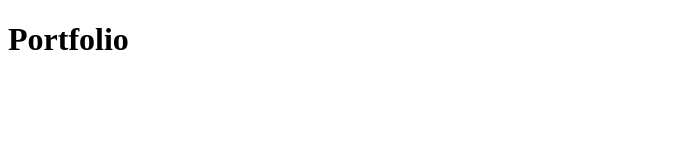
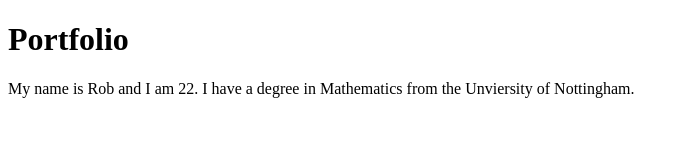
Before and after one commit to fooster82/Portfolio, a plain HTML site: page index.html in a window 1280 px wide. Shown: the whole page, without its empty margins (0-689 px from the left). Drawn offline with Linux system fonts and the light colour scheme.

Commit message:
add basic information

```diff
--- a/index.html
+++ b/index.html
@@ -8,5 +8,5 @@
 </head>
 <body>
     <h1>Portfolio</h1>
-
+    <p>My name is Rob and I am 22. I have a degree in Mathematics from the Unviersity of Nottingham.</p>
 </html>
```
